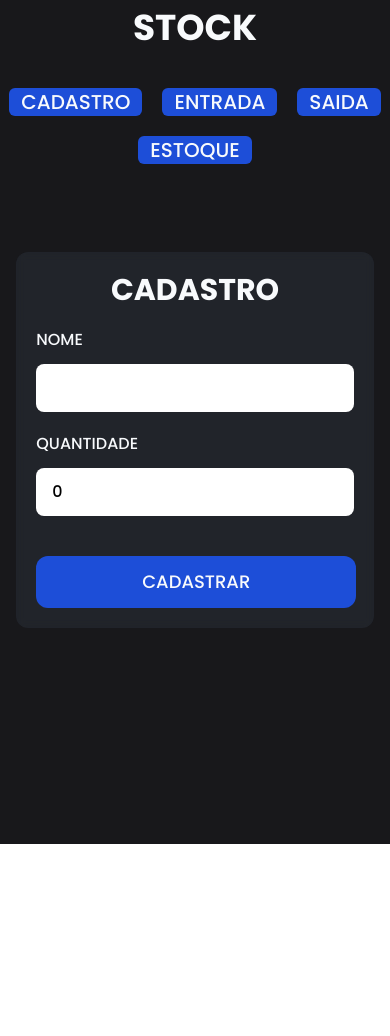
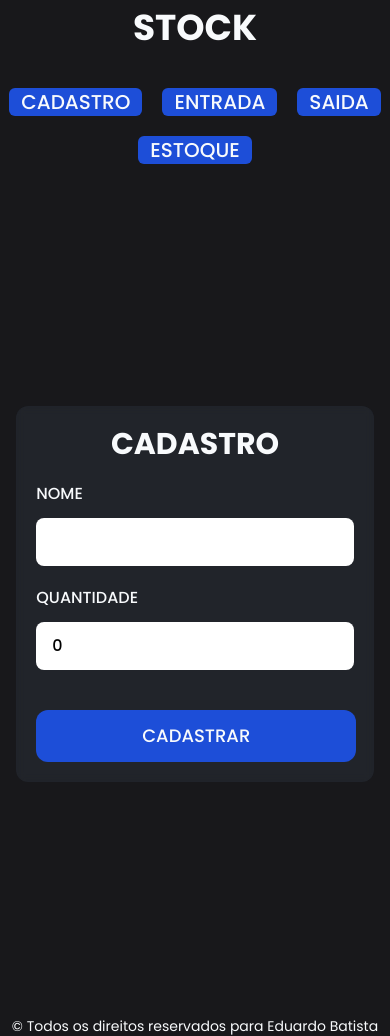
Before and after one commit to Eduardo-Batist4/interface-stock, a React (Vite) app: page /register in a window 390 px wide. Before the commit the page ends 844 px from the top, so only its background shows below. Built offline with nearby package versions, Linux system fonts and the light colour scheme.

Commit message:
responsividade para mobile, tablet e descktop feita

```diff
--- a/src/App.jsx
+++ b/src/App.jsx
@@ -3,8 +3,8 @@ import Button from "./components/Button"
 
 function App() {
   return (
-    <main className="bg-zinc-900 w-full min-h-screen  font-abc">
-      <header className="w-full h-auto p-2 text-center items-center mb-20 md:flex md:justify-around md:items-center md:h-24">
+    <main className="bg-zinc-900 w-full min-h-screen font-abc">
+      <header className="w-full h-auto p-2 text-center items-center md:flex md:justify-around md:items-center md:h-24">
           <Link>
             <h2 className="text-4xl text-slate-50 mb-10 font-bold uppercase md:m-0">stock</h2>
           </Link>
@@ -16,6 +16,9 @@ function App() {
           </div>
       </header>
       <Outlet />
+      <footer className="w-full text-center">
+          <p className="text-slate-50 text-sm">&copy; Todos os direitos reservados para Eduardo Batista</p>
+      </footer>
     </main>
   );
 }
--- a/src/pages/Output.jsx
+++ b/src/pages/Output.jsx
@@ -33,7 +33,7 @@ export function Output() {
     }
 
     return (
-        <>
+        <div className="w-full min-h-screen flex items-center">
             <section className="bg-slate-600/20 backdrop-blur-sm w-11/12 h-auto mx-auto p-5 text-center rounded-xl md:w-6/12">
                 <h2 className="text-3xl uppercase font-bold text-slate-50 mb-5">saida</h2>
                 <div className={`border-solid border-2 py-1 border-red-500 mb-5 ${error}`}>
@@ -64,6 +64,6 @@ export function Output() {
             <div className={`bg-lime-400/10 border-solid border-2 border-lime-500/60 w-50 p-1 text-center fixed top-5 right-5 md:absolute md:bottom-5 md:top-auto md:right-5 ${successRegister}`}>
                 <p className="text-slate-50 text-sm">Produto atualizado com Sucesso!</p>
             </div>
-        </>
+        </div>
     );
 }
--- a/src/pages/Register.jsx
+++ b/src/pages/Register.jsx
@@ -16,7 +16,7 @@ export function Register() {
     }
 
     return (
-        <>
+        <div className="w-full h-screen flex items-center">
             <section className="static bg-slate-600/20 backdrop-blur-sm w-11/12 h-auto mx-auto p-5 text-center rounded-xl md:w-6/12">
                 <h2 className="text-3xl uppercase font-bold text-slate-50">cadastro</h2>
                 <div className="text-center mt-5">
@@ -41,9 +41,9 @@ export function Register() {
                     </form>
                 </div>
             </section>
-            <div className={`bg-lime-400/10 border-solid border-2 border-lime-500/60 w-50 p-1 text-center absolute top-5 right-5 ${successRegister}`}>
+            <div className={`bg-lime-400/10 border-solid border-2 border-lime-500/60 w-50 p-1 text-center fixed top-5 right-5 md:absolute md:bottom-5 md:top-auto md:right-5 ${successRegister}`}>
                 <p className="text-slate-50 text-sm">Produto Cadastrado com Sucesso!</p>
             </div>
-        </>
+        </div>
     )
 }
--- a/src/pages/Stock.jsx
+++ b/src/pages/Stock.jsx
@@ -13,9 +13,9 @@ export function Stock() {
     const handleClickDelete = async (idProduct) => {
         deleteProduct(idProduct, setProducts);
     }
-
     return (
-        <section className="w-full m-auto h-auto p-1 overflow-x-auto">
+        <div className="w-full min-h-screen flex items-start pt-20">
+            <section className="w-full h-auto p-1 mx-auto overflow-x-auto md:w-11/12 lg:w-3/4">
                 <table className="table-auto w-full">
                     <tbody>
                         <tr className="text-white capitalize border-solid border-y-2 border-slate-50 text-left">
@@ -47,5 +47,6 @@ export function Stock() {
                     </tbody>
                 </table>
             </section>
+        </div>
     )
 }
--- a/src/pages/input.jsx
+++ b/src/pages/input.jsx
@@ -34,7 +34,7 @@ export function Input() {
     }
 
     return (
-        <>
+        <div className="w-full min-h-screen flex items-center">
             <section className="bg-slate-600/20 backdrop-blur-sm w-11/12 h-auto mx-auto p-5 text-center rounded-xl md:w-6/12">
                 <h2 className="text-3xl uppercase font-bold text-slate-50 mb-5">entrada</h2>
                 <div className={`border-solid border-2 py-1 border-red-500 mb-5 ${error}`}>
@@ -65,6 +65,6 @@ export function Input() {
             <div className={`bg-lime-400/10 border-solid border-2 border-lime-500/60 w-50 p-1 text-center fixed top-5 right-5 md:absolute md:bottom-5 md:top-auto md:right-5 ${successRegister}`}>
                 <p className="text-slate-50 text-sm">Produto atualizado com Sucesso!</p>
             </div>
-        </>
+        </div>
     );
 }
```
Lines whose indentation alone changed are shown as unchanged.
